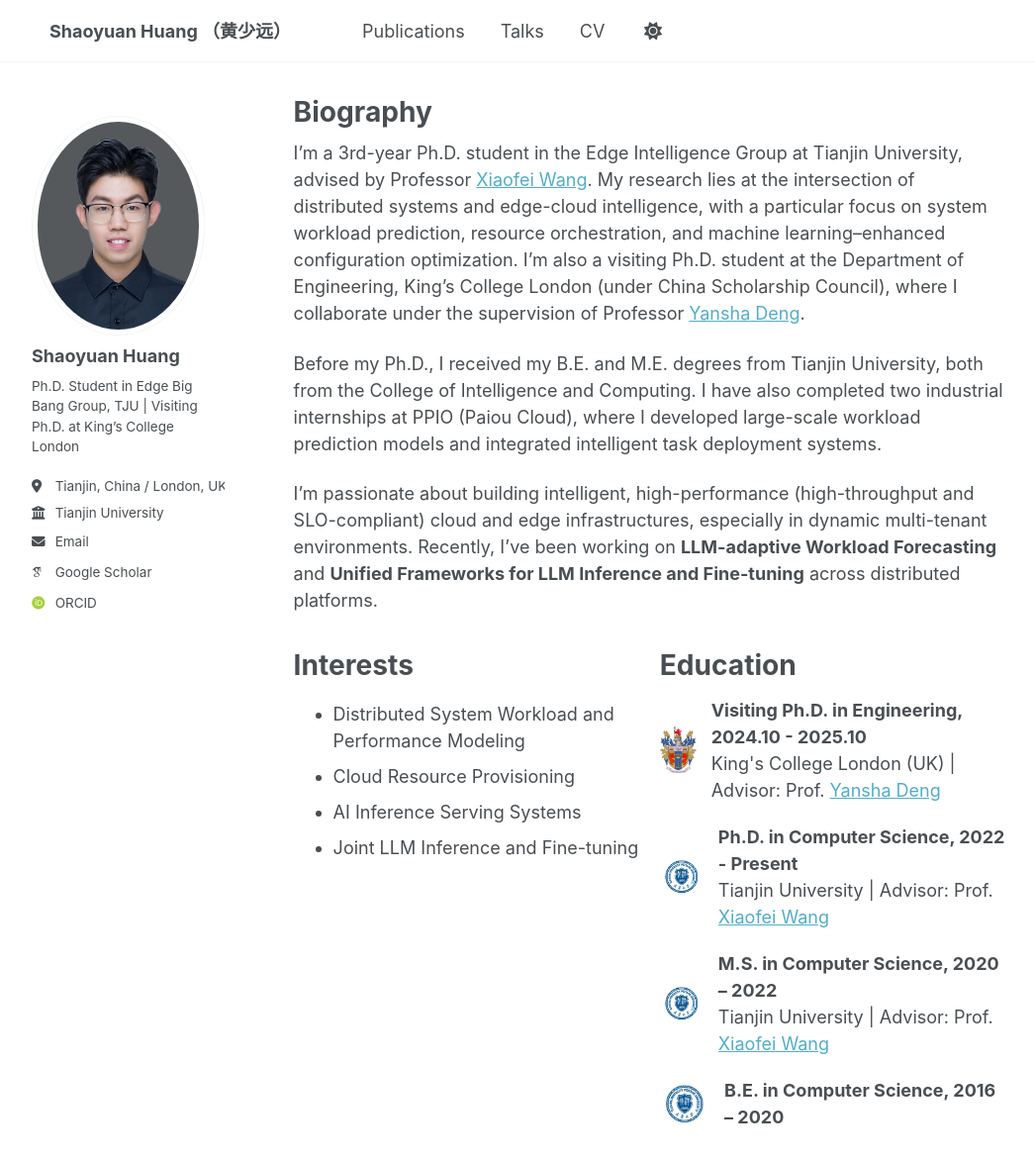
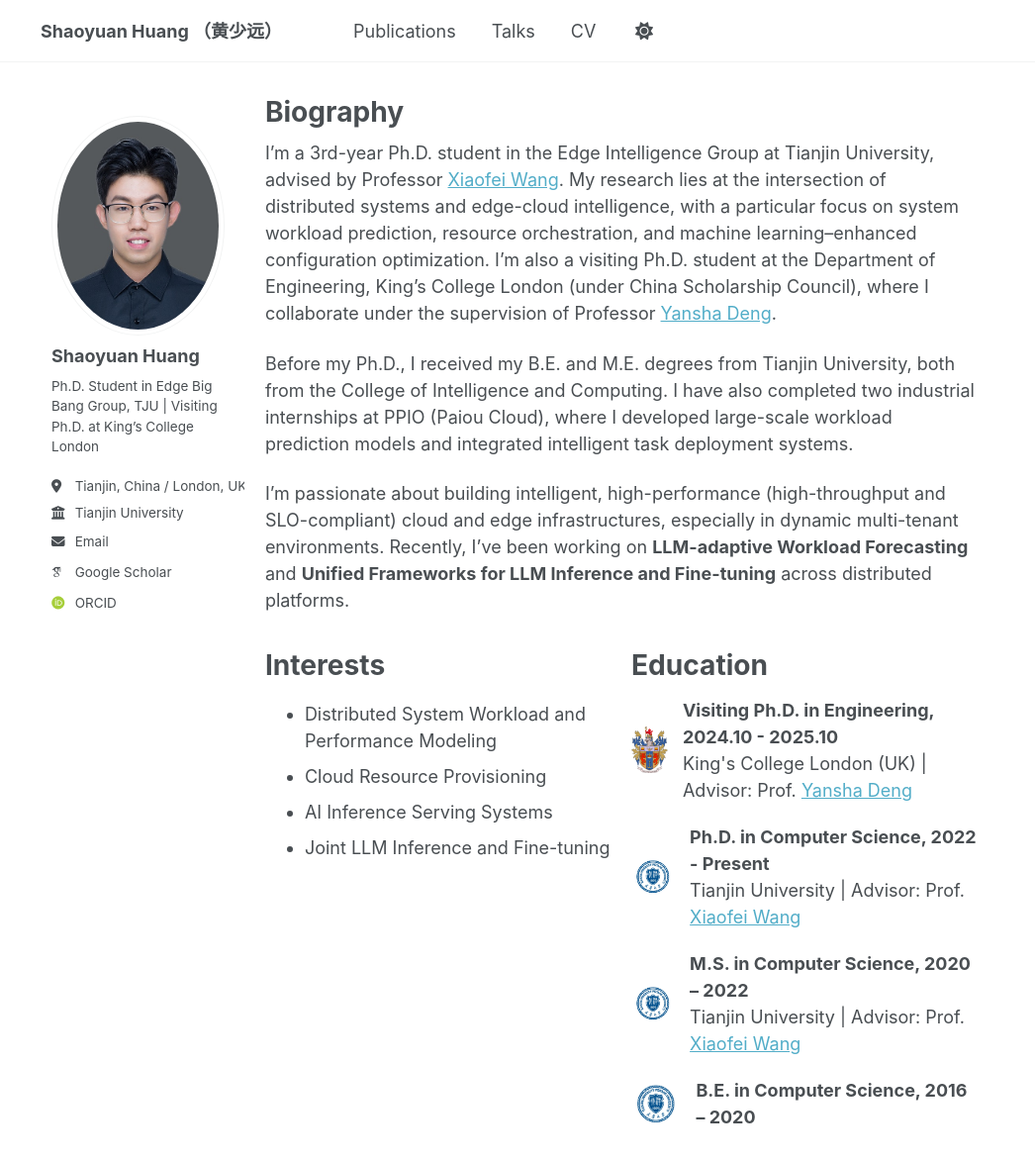
Before and after one commit to hsy23/ShaoyuanHuang, a Jekyll site: the page built from _pages/about.md, in a window 1280 px wide and 1400 px high. Shown: the top 1174 px of the window at 99% size, without its empty margins (8-1054 px from the left). Built offline with Jekyll 4.4.1, drawn with Linux system fonts in a browser that asks for light colours; some web fonts are replaced.

Commit message:
页面居中

```diff
--- a/_sass/_themes.scss
+++ b/_sass/_themes.scss
@@ -70,7 +70,7 @@
     math: fluid,
     output: float,
     gutter-position: after,
-    container: 80%,
+    container: 85%,
     global-box-sizing: border-box,
 );
 
--- a/_sass/layout/_masthead.scss
+++ b/_sass/layout/_masthead.scss
@@ -27,7 +27,7 @@
   &__inner-wrap {
     @include container;
     @include clearfix;
-    padding: 0.5em 1em;
+    padding: 0.5em 1.5em 0.5em 0.5em;
     font-family: $sans-serif-narrow;
     margin-left: auto;
     margin-right: auto;
--- a/_sass/layout/_page.scss
+++ b/_sass/layout/_page.scss
@@ -8,8 +8,8 @@
   margin-top: 2em;
   margin-left: auto;
   margin-right: auto;
-  padding-left: 1em;
-  padding-right: 1em;
+  padding-left: 0.5em;
+  padding-right: 1.5em;
   animation: intro 0.3s both;
   animation-delay: 0.35s;
 
@@ -21,8 +21,8 @@
 .page {
   @include breakpoint($large) {
     @include span(10 of 12 last);
-    @include prefix(0.5 of 12);
-    @include suffix(2 of 12);
+    @include prefix(0.3 of 12);
+    @include suffix(2.2 of 12);
   }
 
   .page__inner-wrap {
--- a/_sass/layout/_sidebar.scss
+++ b/_sass/layout/_sidebar.scss
@@ -22,7 +22,7 @@
     overflow-y: auto;               // Add scrollbar if the sidebar is too long
     position: fixed;
     padding-top: $masthead-height;
-    left: calc((100% - 1200px) / 2);
+    left: calc((100% - 1200px) / 2 + 20px);
   }
 
   @include breakpoint($large) {
@@ -39,7 +39,7 @@
   @include breakpoint($x-large) {
     max-width: $sidebar-link-max-width;
     padding-right: 0;
-    left: calc((100% - 1200px) / 2);
+    left: calc((100% - 1200px) / 2 + 20px);
   }
 
   h2, h3, h4, h5, h6 {
```
